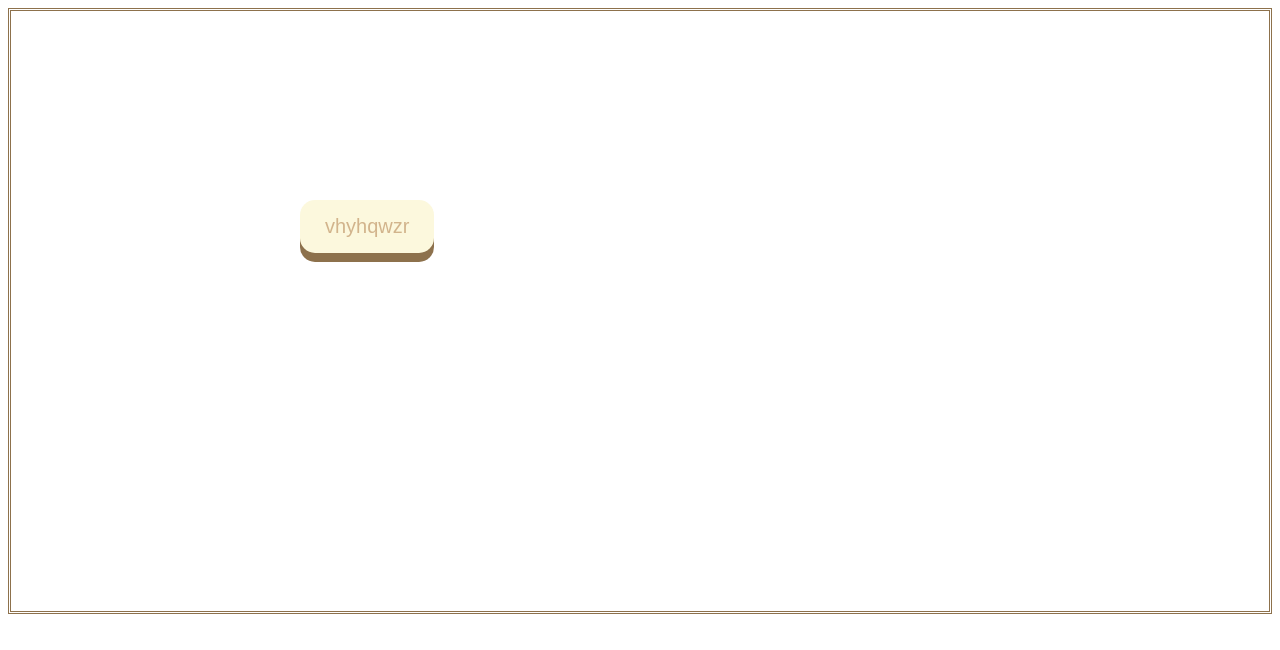
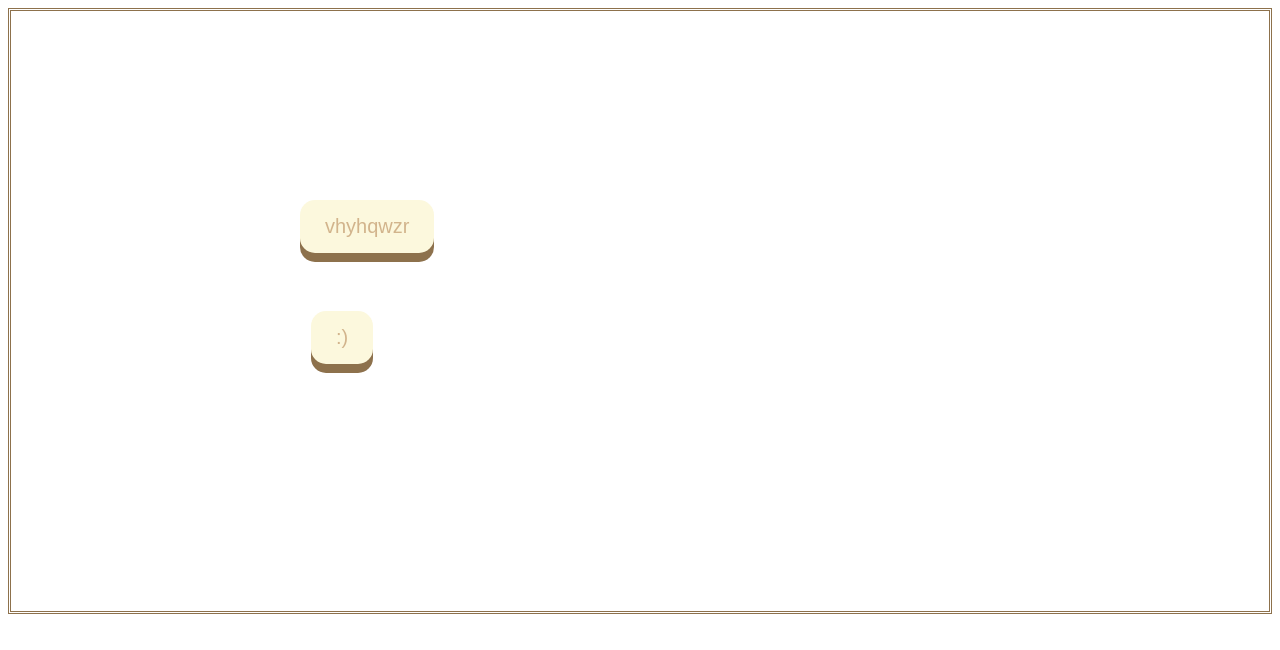
Before and after one commit to 1-800-goose/three-two, a plain HTML site: page index.html in a window 1280 px wide. Drawn offline with Linux system fonts and the light colour scheme.

Commit message:
added bonus

```diff
--- a/index.html
+++ b/index.html
@@ -9,6 +9,7 @@
   <body>
     <section id="container">
       <button id="code">vhyhqwzr</button>
+      <button id="cute" onclick="window.location.href='https://1-800-goose.github.io/bonus/';">:)</button>
     </section>
   </body>
 </html>
```
